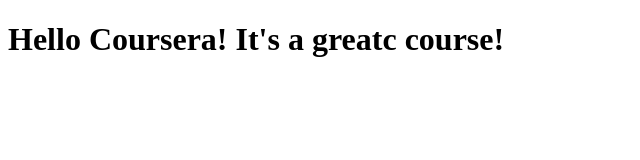
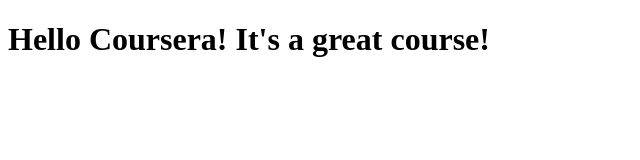
Before and after one commit to paola35/coursera-test, a plain HTML site: page site/index.html in a window 1280 px wide. Shown: the full height of the page, 0-640 px from the left. Drawn offline with Linux system fonts and the light colour scheme.

Commit message:
Small changes.

```diff
--- a/site/index.html
+++ b/site/index.html
@@ -4,6 +4,6 @@
 	<title>Hello Coursera!</title>
 </head>
 <body>
-<h1>Hello Coursera! It's a greatc course!</h1>
+<h1>Hello Coursera! It's a great course!</h1>
 </body>
 </html>
```
